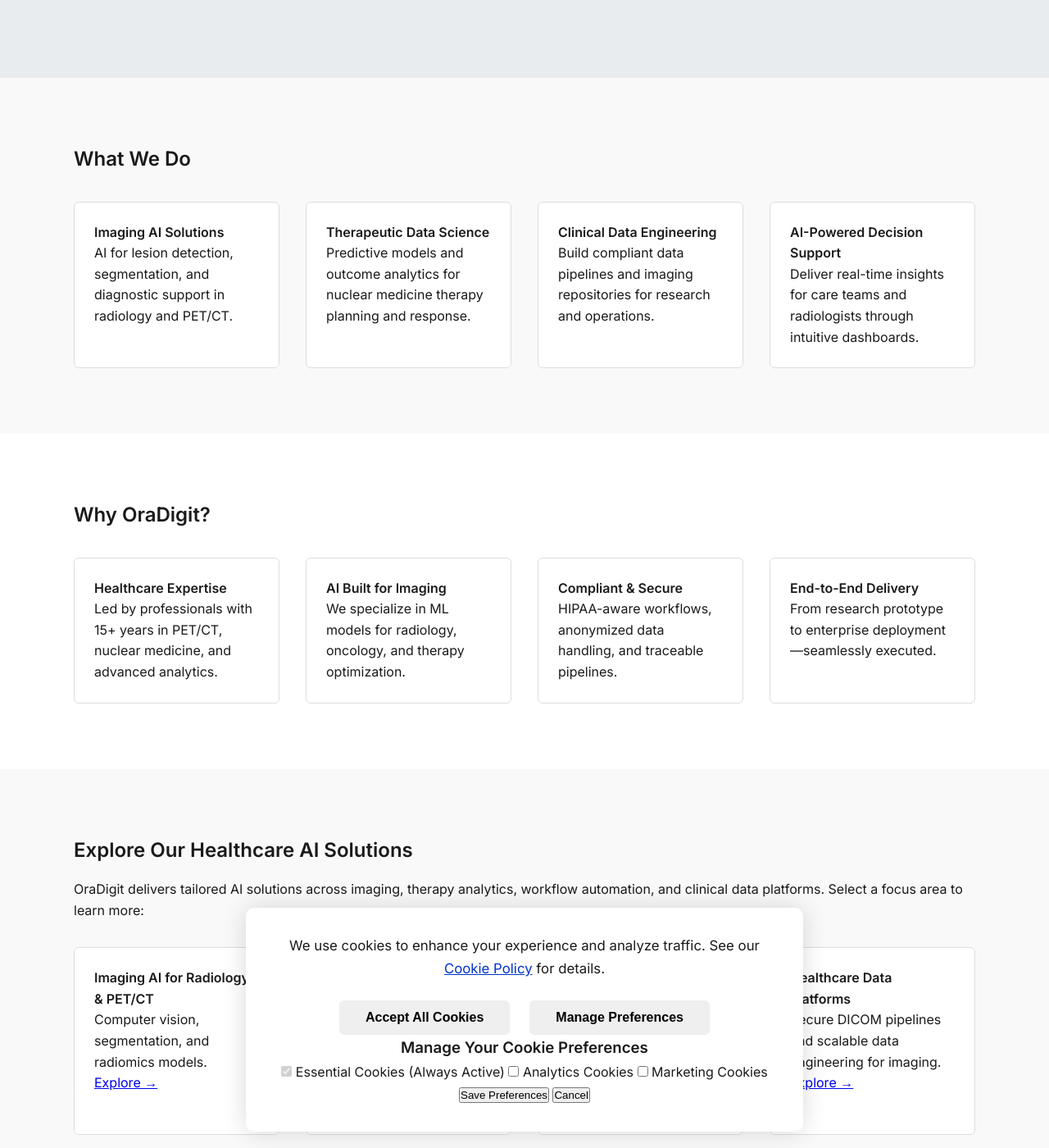
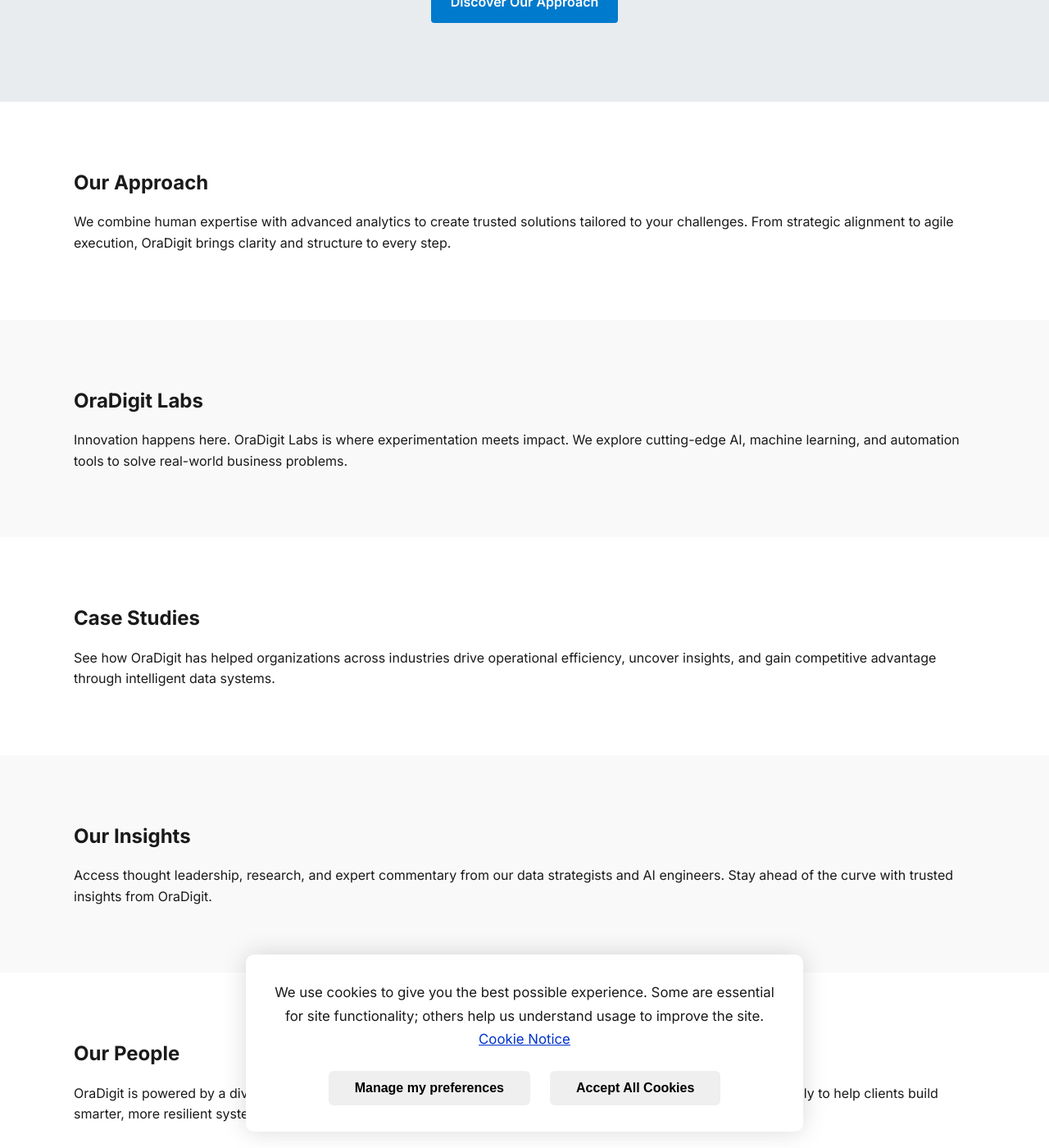
Before and after one commit to DataForSolution/oradigit-site, a Jekyll site: the page index.html, which Jekyll copies as it is, in a window 1280 px wide and 1400 px high, scrolled down 343 px. Shown: the whole window at 82% size. Built offline with Jekyll 4.4.1, drawn with Linux system fonts in a browser that asks for light colours; some of the changed text lies outside the part shown.

Commit message:
hotfix: restore static index/contact to stabilize site (no Jekyll dependency)

```diff
--- a/index.html
+++ b/index.html
@@ -1,160 +1,156 @@
----
-layout: default
-title: OraDigit | AI for Healthcare Imaging & Analytics
-description: Advancing Radiology, Imaging, and Nuclear Medicine through AI-Powered Data Science.
-last_updated: 2025-08-15
----
+<!DOCTYPE html>
+<html lang="en">
+<head>
+  <meta charset="UTF-8">
+  <meta name="viewport" content="width=device-width, initial-scale=1.0">
+  <meta name="description" content="OraDigit | Anchored in Trust. Driven by Data.">
+  <meta name="author" content="OraDigit">
+  <meta name="keywords" content="AI, data science, machine learning, analytics, business intelligence, automation, data engineering">
+  <meta property="og:title" content="OraDigit | AI-Powered Data Solutions">
+  <meta property="og:description" content="Anchored in Trust. Driven by Data. AI, ML, and analytics solutions for smarter business decisions.">
+  <meta property="og:image" content="assets/images/logo.png">
+  <meta property="og:type" content="website">
+  <meta property="og:url" content="https://www.oradigit.com">
+  <link rel="icon" href="assets/logo.png" type="image/png">
+  <title>OraDigit | AI-Powered Data Solutions</title>
+  <link rel="stylesheet" href="assets/css/style.css">
+  <link rel="preconnect" href="https://fonts.googleapis.com">
+  <link href="https://fonts.googleapis.com/css2?family=Inter:wght@400;600;700&display=swap" rel="stylesheet">
+</head>
+<body>
+<header class="main-header">
+  <div class="header-container">
+    <div class="logo-container">
+      <img src="assets/logo.png" alt="OraDigit Logo" class="logo-icon" />
+      <span class="logo-text">OraDigit</span>
+    </div>
 
-<!-- Hero Section -->
-<section class="hero">
+    <nav class="main-nav">
+      <ul class="nav-links">
+        <li><a href="#overview">Overview</a></li>
+        <li><a href="#approach">Our Approach</a></li>
+        <li><a href="#labs">Labs</a></li>
+        <li><a href="#case-studies">Case Studies</a></li>
+        <li><a href="#insights">Our Insights</a></li>
+        <li><a href="#people">Our People</a></li>
+        <li><a href="#contact">Contact Us</a></li>
+      </ul>
+    </nav>
+
+    <div class="header-right">
+      <a href="#" class="auth-link">Sign In</a>
+      <span class="divider">|</span>
+      <a href="#" class="auth-link">Subscribe</a>
+      <button class="search-btn" aria-label="Search">
+        <img src="assets/icons/search.svg" alt="Search icon" />
+      </button>
+    </div>
+  </div>
+</header>
+
+<main>
+  <!-- Overview Section -->
+  <section id="overview" class="hero">
     <div class="container">
-    <h1>Enabling Radiology Innovation with AI-Powered Imaging & Actionable Intelligence</h1>
-    <p>OraDigit empowers healthcare providers with AI-driven imaging insights, precision diagnostics, and data science tools tailored for radiology, nuclear medicine, and PET/CT technologies.</p>
-    <a href="/services/" class="btn">Explore Our Healthcare Solutions</a>
+      <h2>Clarity in Data. Confidence in Decisions.</h2>
+      <p>At OraDigit, we empower organizations with reliable, AI-driven solutions. Our insights and technologies help transform raw data into intelligent action.</p>
+      <a href="#approach" class="btn">Discover Our Approach</a>
     </div>
   </section>
 
-
-<!-- What We Do Summary -->
-<section class="light">
+  <!-- Our Approach Section -->
+  <section id="approach">
     <div class="container">
-    <h2>What We Do</h2>
-    <ul class="service-list">
-      <li><strong>Imaging AI Solutions</strong><br>AI for lesion detection, segmentation, and diagnostic support in radiology and PET/CT.</li>
-      <li><strong>Therapeutic Data Science</strong><br>Predictive models and outcome analytics for nuclear medicine therapy planning and response.</li>
-      <li><strong>Clinical Data Engineering</strong><br>Build compliant data pipelines and imaging repositories for research and operations.</li>
-      <li><strong>AI-Powered Decision Support</strong><br>Deliver real-time insights for care teams and radiologists through intuitive dashboards.</li>
-    </ul>
+      <h2>Our Approach</h2>
+      <p>We combine human expertise with advanced analytics to create trusted solutions tailored to your challenges. From strategic alignment to agile execution, OraDigit brings clarity and structure to every step.</p>
     </div>
   </section>
 
-<!-- Why OraDigit -->
-<section>
+  <!-- Labs Section -->
+  <section id="labs" class="light">
     <div class="container">
-    <h2>Why OraDigit?</h2>
-    <ul class="service-list">
-      <li><strong>Healthcare Expertise</strong><br>Led by professionals with 15+ years in PET/CT, nuclear medicine, and advanced analytics.</li>
-      <li><strong>AI Built for Imaging</strong><br>We specialize in ML models for radiology, oncology, and therapy optimization.</li>
-      <li><strong>Compliant & Secure</strong><br>HIPAA-aware workflows, anonymized data handling, and traceable pipelines.</li>
-      <li><strong>End-to-End Delivery</strong><br>From research prototype to enterprise deployment—seamlessly executed.</li>
-    </ul>
+      <h2>OraDigit Labs</h2>
+      <p>Innovation happens here. OraDigit Labs is where experimentation meets impact. We explore cutting-edge AI, machine learning, and automation tools to solve real-world business problems.</p>
     </div>
   </section>
 
-<!-- Explore OraDigit Solutions -->
-<section class="light">
+  <!-- Case Studies Section -->
+  <section id="case-studies">
     <div class="container">
-    <h2>Explore Our Healthcare AI Solutions</h2>
-    <p>OraDigit delivers tailored AI solutions across imaging, therapy analytics, workflow automation, and clinical data platforms. Select a focus area to learn more:</p>
-    <ul class="service-list">
-      <li>
-        <strong>Imaging AI for Radiology & PET/CT</strong><br>
-        Computer vision, segmentation, and radiomics models.<br>
-        <a href="/services/imaging-ai/">Explore →</a>
-      </li>
-      <li>
-        <strong>Therapy Analytics & Outcome Prediction</strong><br>
-        AI-driven response modeling and personalized care planning.<br>
-        <a href="/services/therapy-analytics/">Explore →</a>
-      </li>
-      <li>
-        <strong>Workflow Optimization in Nuclear Medicine</strong><br>
-        AI scheduling, dose tracking, and compliance automation.<br>
-        <a href="/services/workflow-ai/">Explore →</a>
-      </li>
-      <li>
-        <strong>Healthcare Data Platforms</strong><br>
-        Secure DICOM pipelines and scalable data engineering for imaging.<br>
-        <a href="/services/data-platforms/">Explore →</a>
-      </li>
-      <li>
-        <strong>Clinical Decision Support Systems</strong><br>
-        Real-time dashboards and explainable AI tools for physicians.<br>
-        <a href="/services/decision-support/">Explore →</a>
-      </li>
-      <li>
-        <strong>AI Strategy & MLOps for Healthcare</strong><br>
-        Model deployment, governance, and monitoring at scale.<br>
-        <a href="/services/mlops-healthcare/">Explore →</a>
-      </li>
-    </ul>
+      <h2>Case Studies</h2>
+      <p>See how OraDigit has helped organizations across industries drive operational efficiency, uncover insights, and gain competitive advantage through intelligent data systems.</p>
     </div>
   </section>
 
-<!-- Meet the Team Preview -->
-<section>
+  <!-- Our Insights Section -->
+  <section id="insights" class="light">
     <div class="container">
-    <h2>Meet the People Behind OraDigit</h2>
-    <p>We’re a team of healthcare technologists, AI engineers, and clinical data scientists passionate about reshaping medical imaging with intelligence and trust.</p>
-    <a href="/services/about/" class="btn">About Us</a>
+      <h2>Our Insights</h2>
+      <p>Access thought leadership, research, and expert commentary from our data strategists and AI engineers. Stay ahead of the curve with trusted insights from OraDigit.</p>
     </div>
   </section>
 
-<!-- CTA Contact -->
-<section class="light">
+  <!-- Our People Section -->
+  <section id="people">
     <div class="container">
-    <h2>Partner With Us</h2>
-    <p>Let’s explore how OraDigit can support your AI transformation in radiology, therapy, and nuclear imaging workflows.</p>
-    <a href="/contact/" class="btn">Contact Us</a>
+      <h2>Our People</h2>
+      <p>OraDigit is powered by a diverse team of data scientists, engineers, strategists, and innovators. We work collaboratively to help clients build smarter, more resilient systems.</p>
     </div>
   </section>
 
-<!-- Cookie Consent Banner -->
-<div id="cookie-consent" class="cookie-banner" style="display: none;">
+  <!-- Contact Section -->
+  <section id="contact" class="light">
+    <div class="container">
+      <h2>Contact Us</h2>
+      <p>Have a project in mind? Looking to collaborate? Reach out to OraDigit and start the conversation.</p>
+      <p>Email: <a href="mailto:admin@oradigit.com">admin@oradigit.com</a></p>
+      <p>Location: Lanham, Maryland, USA</p>
+    </div>
+  </section>
+</main>
+
+<footer>
+  <div class="container">
+    <div class="footer-columns">
+      <div class="footer-about">
+        <img src="assets/logo.png" alt="OraDigit Logo" style="height: 35px; margin-bottom: 0.5rem;">
+        <h3>OraDigit</h3>
+        <p>Anchored in Trust. Driven by Data.<br>AI & Data Solutions for Smarter Business Decisions.</p>
+      </div>
+      <div class="footer-links">
+        <h4>Quick Links</h4>
+        <ul>
+          <li><a href="#overview">Overview</a></li>
+          <li><a href="#labs">Labs</a></li>
+          <li><a href="#insights">Insights</a></li>
+          <li><a href="#contact">Contact</a></li>
+        </ul>
+      </div>
+      <div class="footer-contact">
+        <h4>Contact</h4>
+        <p>Email: <a href="mailto:admin@oradigit.com">admin@oradigit.com</a></p>
+        <p>Lanham, Maryland, USA</p>
+      </div>
+    </div>
+    <div class="footer-bottom">
+      <p>&copy; 2024 OraDigit. All rights reserved.</p>
+    </div>
+  </div>
+</footer>
+
+<div id="cookie-consent" class="cookie-banner">
   <div class="cookie-content">
     <p>
-      We use cookies to enhance your experience and analyze traffic. See our
-      <a href="/cookies/">Cookie Policy</a> for details.
+      We use cookies to give you the best possible experience. Some are essential for site functionality; others help us understand usage to improve the site.
+      <a href="#" class="cookie-link">Cookie Notice</a>
     </p>
     <div class="cookie-buttons">
+      <button id="manage-prefs" class="btn-outline">Manage my preferences</button>
       <button id="accept-cookies" class="btn-solid">Accept All Cookies</button>
-      <button id="manage-prefs" class="btn-outline">Manage Preferences</button>
     </div>
-  </div>
-  <div id="cookie-modal" class="cookie-modal">
-  <div class="modal-content">
-    <h3>Manage Your Cookie Preferences</h3>
-    <form id="cookie-form">
-      <label><input type="checkbox" disabled checked> Essential Cookies (Always Active)</label>
-      <label><input type="checkbox" id="analytics-cookies"> Analytics Cookies</label>
-      <label><input type="checkbox" id="marketing-cookies"> Marketing Cookies</label>
-
-      <div class="modal-actions">
-        <button type="button" id="save-cookies" class="btn-solid">Save Preferences</button>
-        <button type="button" id="close-modal" class="btn-outline">Cancel</button>
-      </div>
-    </form>
   </div>
 </div>
 
-</div>
-  <script>
-  document.addEventListener('DOMContentLoaded', () => {
-    const acceptBtn  = document.getElementById('cookie-accept');
-    const declineBtn = document.getElementById('cookie-decline');
-
-    if (acceptBtn) {
-      acceptBtn.addEventListener('click', () => {
-        gtag('consent','update',{ analytics_storage:'granted' });
-      });
-    }
-    if (declineBtn) {
-      declineBtn.addEventListener('click', () => {
-        gtag('consent','update',{ analytics_storage:'denied' });
-      });
-    }
-  });
-</script>
- <div class="ai-summary-card">
-  <div style="display:flex; gap:.5rem; align-items:center;">
-    <button id="ai-summary-btn" type="button">AI Summary</button>
-    <button id="ai-summary-stop" type="button">Stop</button>
-  </div>
-  <div id="ai-summary" aria-live="polite"></div>
-</div>
-
-
-<!-- Cookie Script -->
 <script>
   document.addEventListener("DOMContentLoaded", function () {
     const banner = document.getElementById("cookie-consent");
@@ -169,33 +165,11 @@
       localStorage.setItem("cookiesAccepted", "true");
       banner.style.display = "none";
     });
+
     manageBtn.addEventListener("click", function () {
-  const modal = document.getElementById("cookie-modal");
-  modal.style.display = "flex";
+      alert("Preference management coming soon.");
     });
-const modal = document.getElementById("cookie-modal");
-const closeModal = document.getElementById("close-modal");
-const savePrefs = document.getElementById("save-cookies");
-
-closeModal.addEventListener("click", () => {
-  modal.style.display = "none";
-});
-
-savePrefs.addEventListener("click", () => {
-  const analytics = document.getElementById("analytics-cookies").checked;
-  const marketing = document.getElementById("marketing-cookies").checked;
-
-  const preferences = {
-    analytics: analytics,
-    marketing: marketing
-  };
-
-  localStorage.setItem("cookiePreferences", JSON.stringify(preferences));
-  modal.style.display = "none";
-  banner.style.display = "none";
-});
-
   });
 </script>
-<!-- ship: 2025-09-10T09:09:49 -->
-<!-- deploy 2025-09-10T09:15:28 -->
+</body>
+</html>
```
Lines whose indentation alone changed are shown as unchanged.
